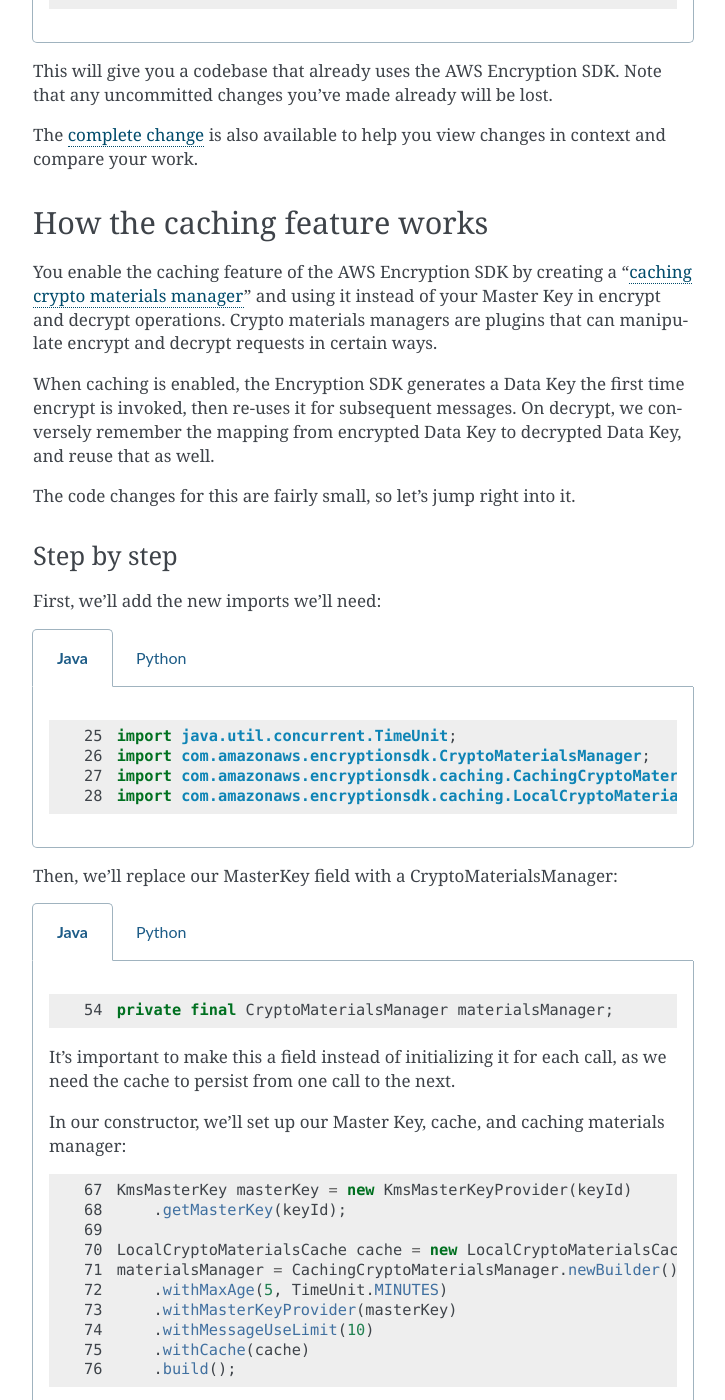
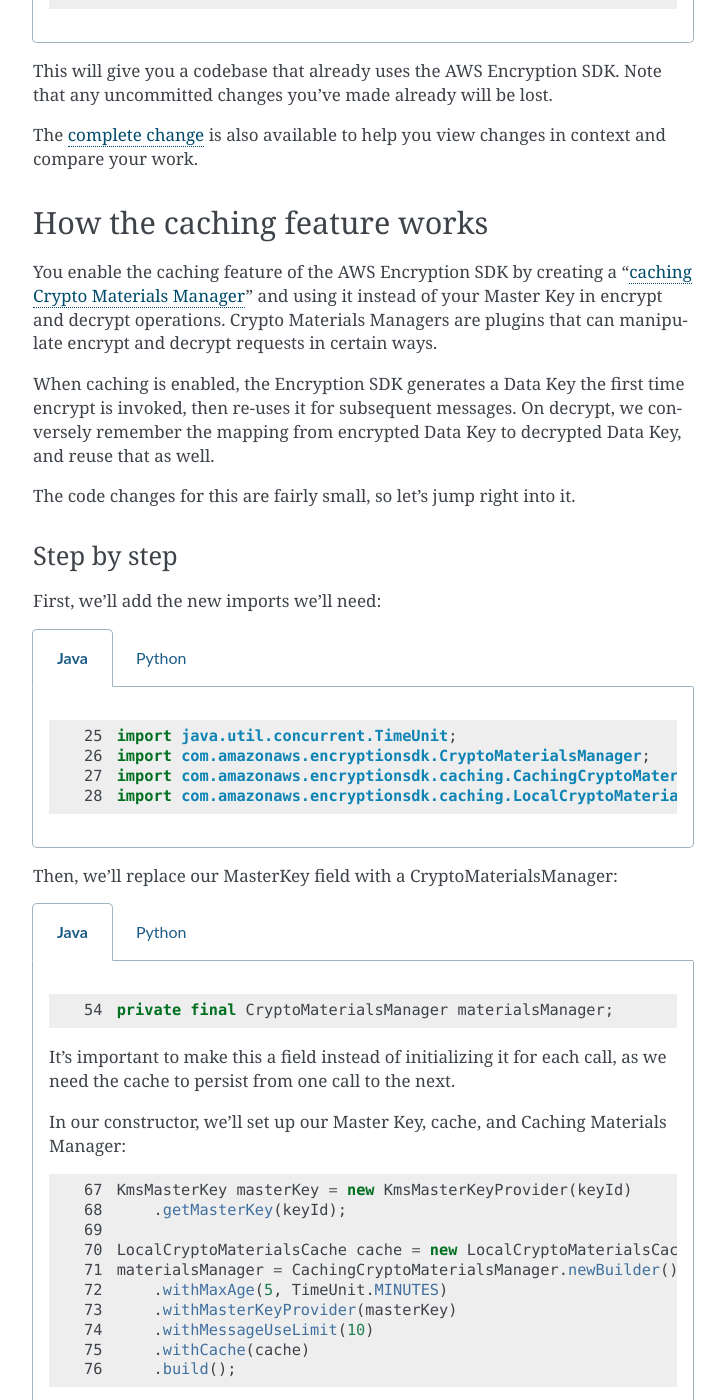
Before and after one commit to aws-samples/busy-engineers-encryption-sdk, a Sphinx documentation site: the page built from docs/exercises/4-caching.rst, in a window 1280 px wide and 1400 px high, scrolled down 579 px. Shown: the whole window, without its empty margins (387-1112 px from the left). Built offline with Sphinx 7.4.7, drawn with Linux system fonts in a browser that asks for light colours.

```diff
--- a/docs/exercises/4-caching.rst
+++ b/docs/exercises/4-caching.rst
@@ -45,10 +45,10 @@ How the caching feature works
 =============================
 
 You enable the caching feature of the AWS Encryption SDK by creating a
-"`caching crypto materials manager
+"`caching Crypto Materials Manager
 <https://docs.aws.amazon.com/encryption-sdk/latest/developer-guide/implement-caching.html>`_"
 and using it instead of your Master Key in encrypt and decrypt operations.
-Crypto materials managers are plugins that can manipulate encrypt and decrypt
+Crypto Materials Managers are plugins that can manipulate encrypt and decrypt
 requests in certain ways.
 
 When caching is enabled, the Encryption SDK generates a Data Key the first time
@@ -94,7 +94,7 @@ Then, we'll replace our MasterKey field with a CryptoMaterialsManager:
         It's important to make this a field instead of initializing it for each call,
         as we need the cache to persist from one call to the next.
 
-        In our constructor, we'll set up our Master Key, cache, and caching materials manager:
+        In our constructor, we'll set up our Master Key, cache, and Caching Materials Manager:
 
         .. code-block:: java
            :lineno-start: 67
@@ -112,7 +112,7 @@ Then, we'll replace our MasterKey field with a CryptoMaterialsManager:
 
     .. group-tab:: Python
 
-        We'll set up the Master Key Provider, cache, and caching materials manager in our ``__init__``:
+        We'll set up the Master Key Provider, cache, and Caching Materials Manager in our ``__init__``:
 
         .. code-block:: python
            :lineno-start: 32
```
